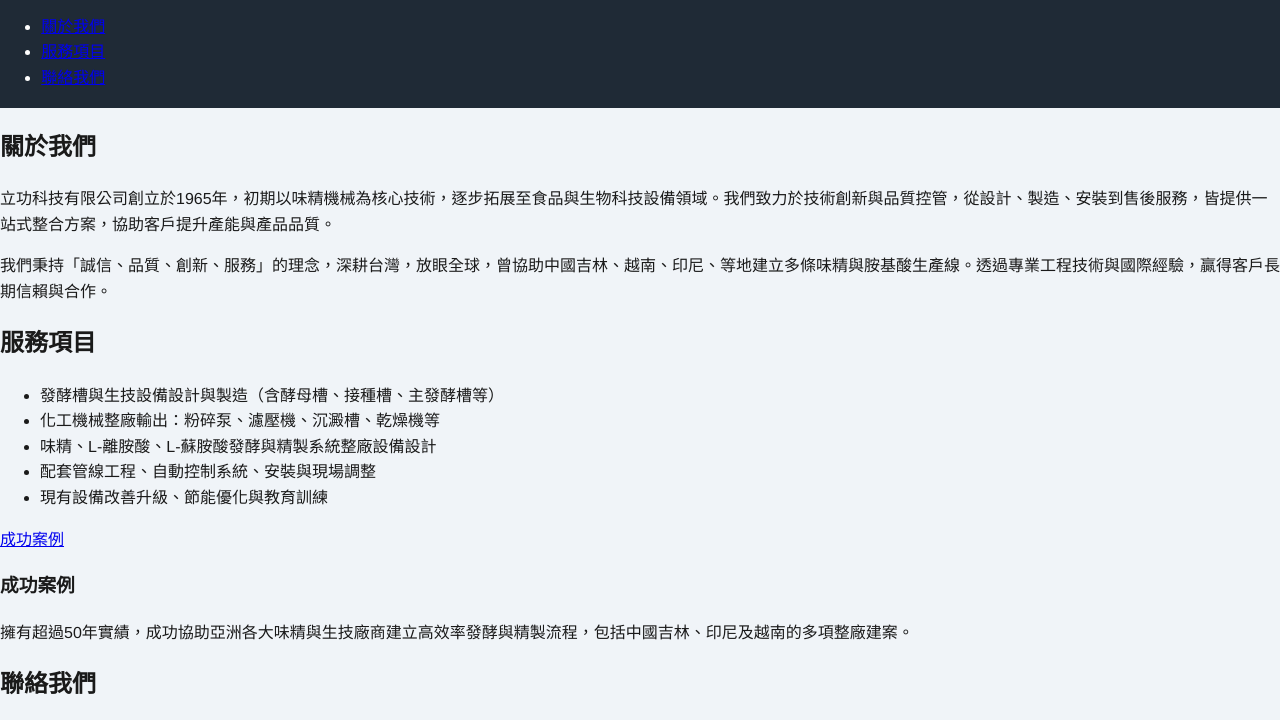
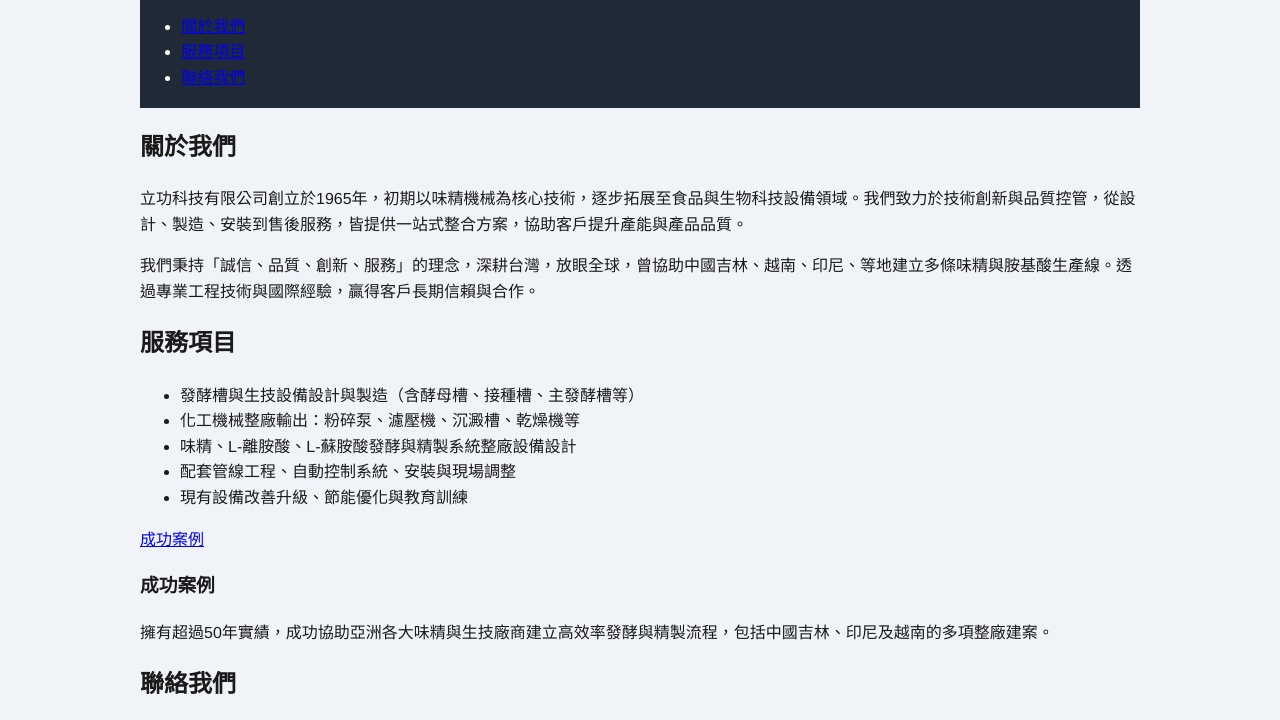
Before and after one commit to tiffyha77/lihgong-website-v2, a plain HTML site: page index.html in a window 1280 px wide. Shown: the part 107-827 px from the top of the page. Drawn offline with Linux system fonts and the light colour scheme.

Commit message:
新增 container 樣式

```diff
--- a/index.html
+++ b/index.html
@@ -6,6 +6,7 @@
     <link rel="stylesheet" href="style.css">
   </head>
   <body>
+    <div class="container">
       <header>
         <!-- LOGO 圖片 -->
         <img src="" alt="立功科技有限公司LOGO"> <!-- 暫時空白，待補圖 -->
@@ -74,5 +75,6 @@
           </form>
         </section>
       </footer>
+    </div>
   </body>
 </html>
--- a/style.css
+++ b/style.css
@@ -13,3 +13,9 @@ header {
     color: #fff;
     padding: 1.2px;
 }
+
+.container{
+ max-width: 1000px;
+margin: 0 auto; /*置中*/
+padding: 0 20px;
+}
```
Lines whose indentation alone changed are shown as unchanged.
